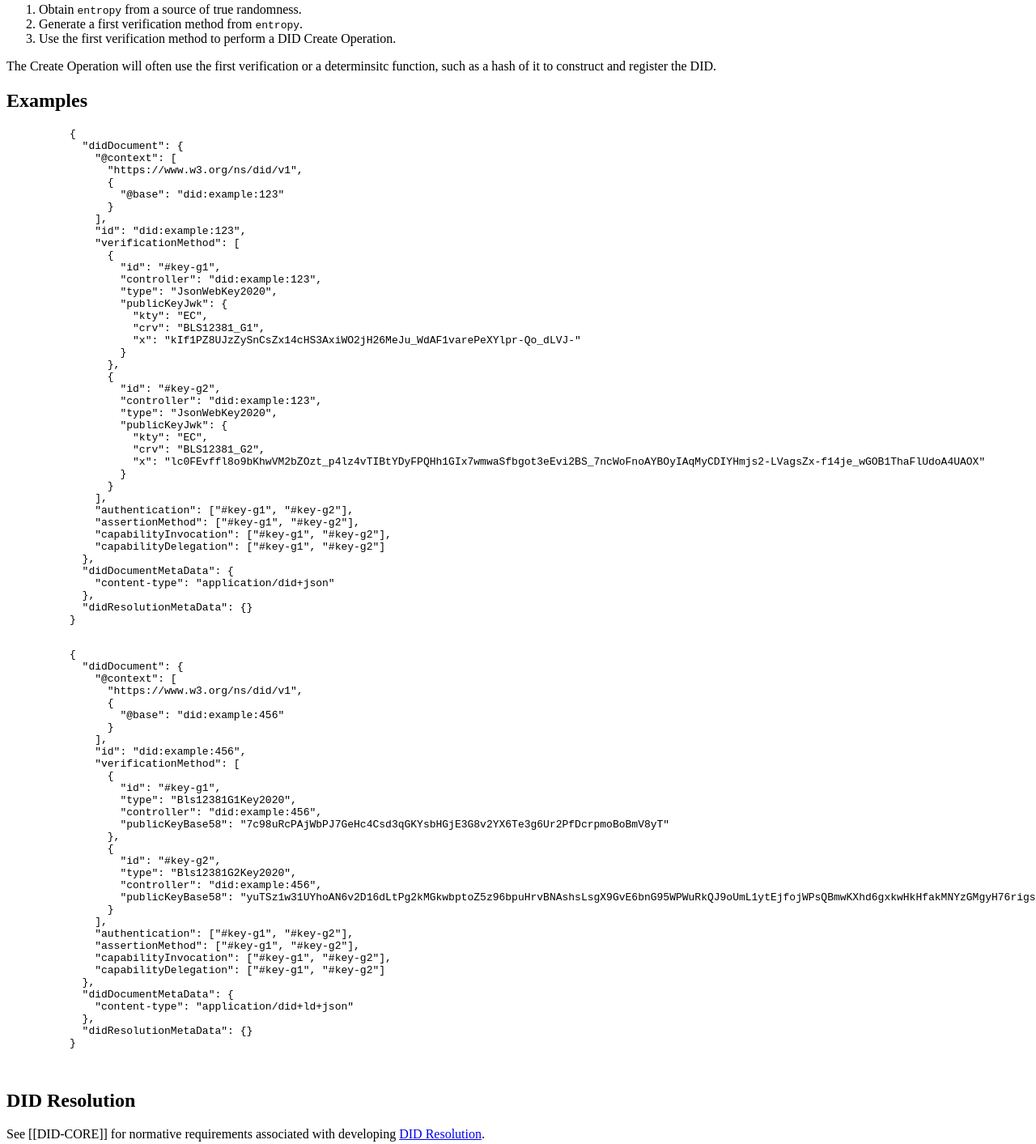
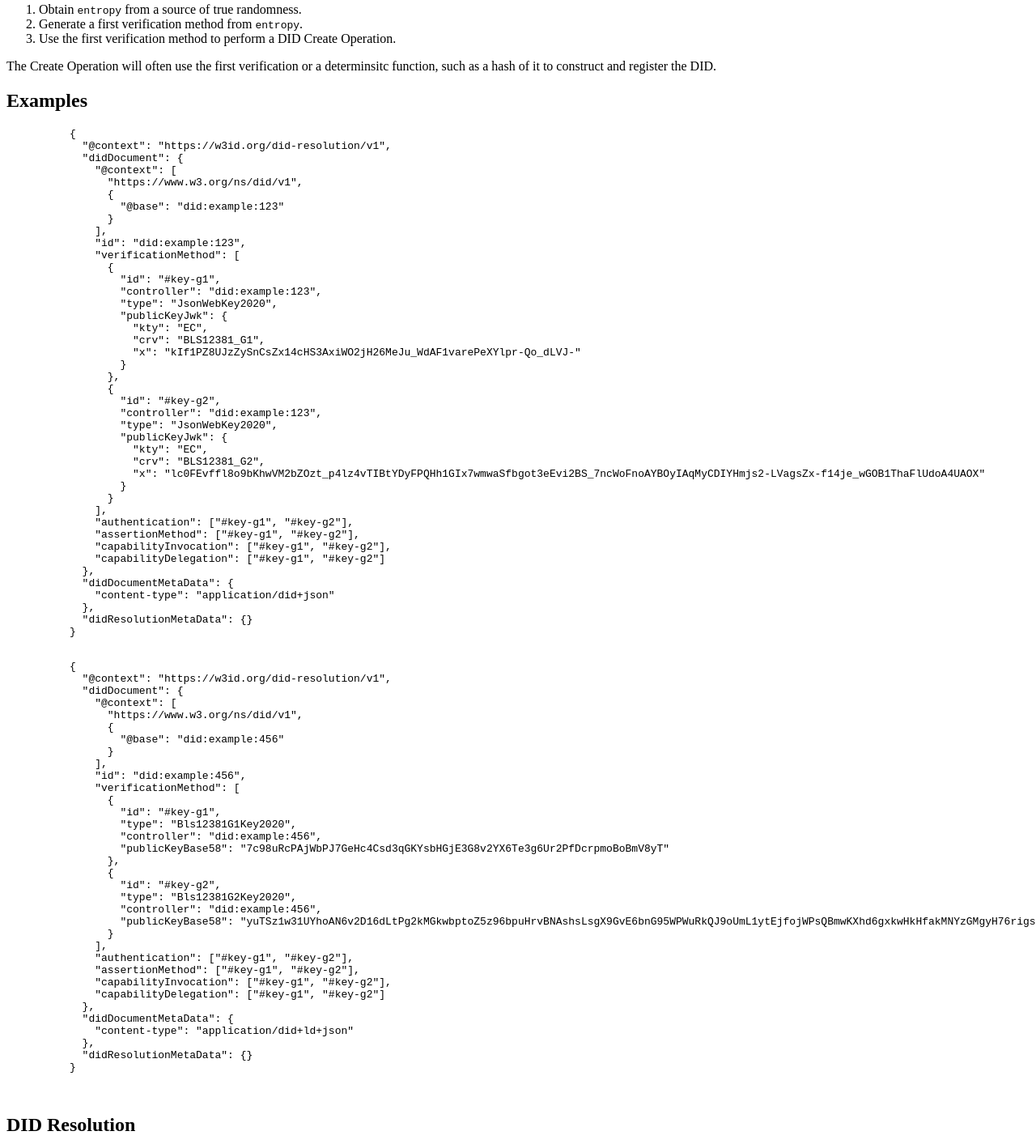
Before and after one commit to w3c/did-imp-guide, a plain HTML site: page index.html in a window 1280 px wide. Shown: the part 1250-2663 px from the top of the page at 81% size. Drawn offline with Linux system fonts and the light colour scheme.

Commit message:
add context

```diff
--- a/index.html
+++ b/index.html
@@ -298,6 +298,7 @@ system isn't compromised through attacks against the creation process.
 
         <pre class="example" title="Resolution object for application/did+json">
           {
+            "@context": "https://w3id.org/did-resolution/v1",
             "didDocument": {
               "@context": [
                 "https://www.w3.org/ns/did/v1",
@@ -345,6 +346,7 @@ system isn't compromised through attacks against the creation process.
           title="Resolution object for application/did+ld+json"
         >
           {
+            "@context": "https://w3id.org/did-resolution/v1",
             "didDocument": {
               "@context": [
                 "https://www.w3.org/ns/did/v1",
```
